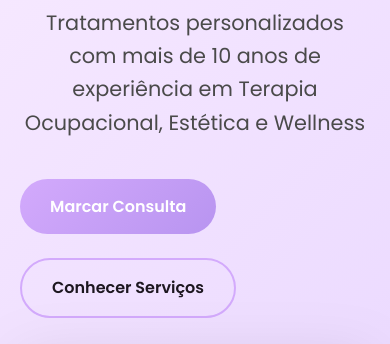
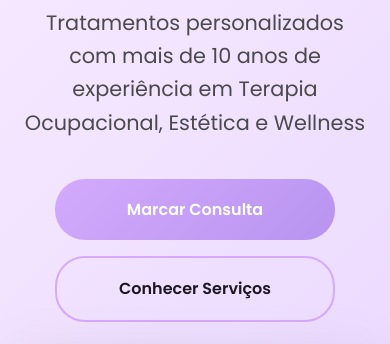
Before and after one commit to gabetozarin/maria-ascencao-site, a plain HTML site: page index.html in a window 390 px wide. Shown: the part 195-539 px from the top of the page. Drawn offline with Linux system fonts and the light colour scheme.

Commit message:
Fix: Otimizar botões hero section para dispositivos móveis

```diff
--- a/style.css
+++ b/style.css
@@ -708,6 +708,20 @@ body {
         font-size: 2.5rem;
     }
 
+    .hero-buttons {
+        flex-direction: column;
+        align-items: center;
+        gap: 1rem;
+    }
+
+    .btn-primary, .btn-secondary {
+        width: 100%;
+        max-width: 280px;
+        text-align: center;
+        padding: 18px 20px;
+        font-size: 1rem;
+    }
+
     .about-content {
         grid-template-columns: 1fr;
     }
```
